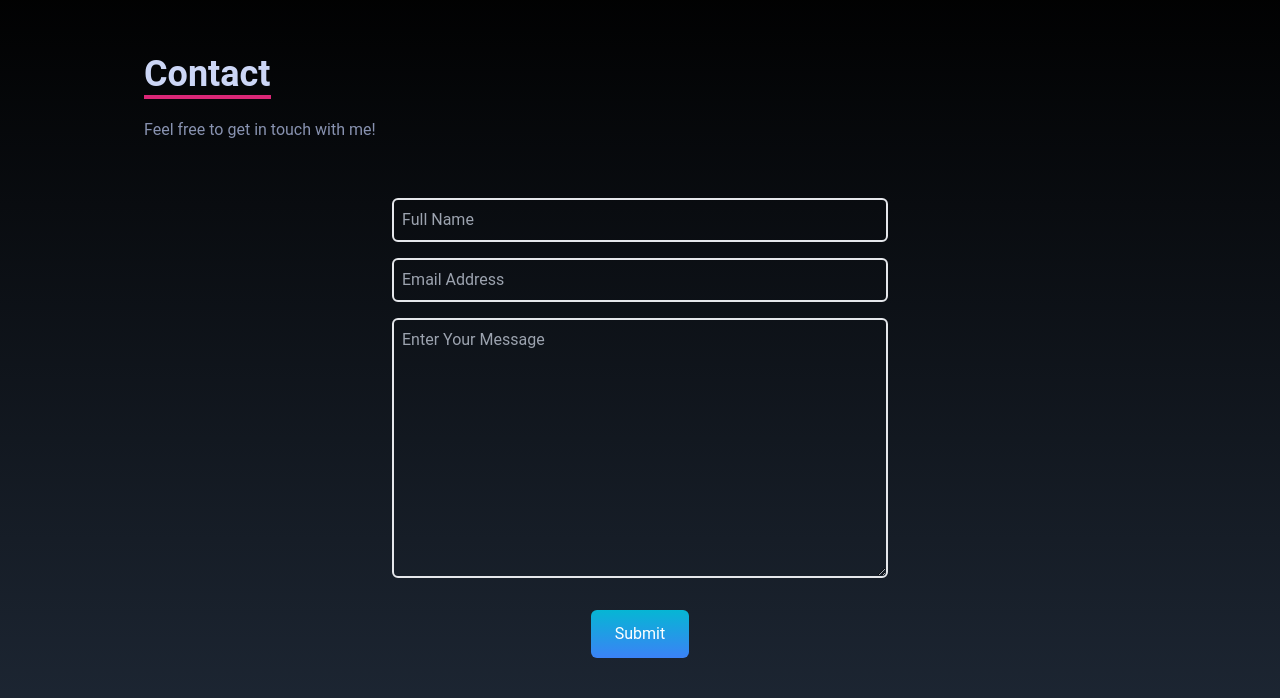
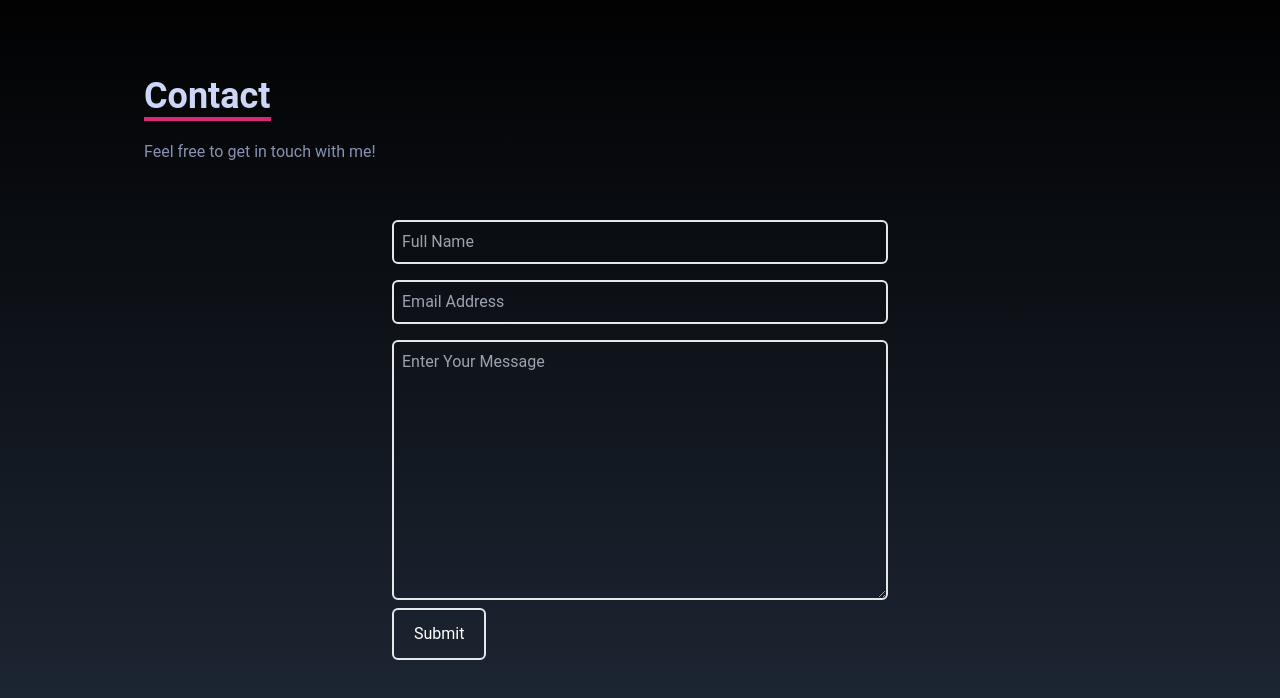
Before and after one commit to jaason-shi/jason-react-portfolio, a React (Create React App) app: page / in a window 1280 px wide. Shown: the part 3228-3926 px from the top of the page. Built offline with nearby package versions, Linux system fonts and the light colour scheme; the HTML template or start-up script is replaced by a standard one.

Commit message:
change submit button style

```diff
--- a/src/components/Contact.jsx
+++ b/src/components/Contact.jsx
@@ -37,7 +37,7 @@ const Contact = () => {
               rows="10"
               className="p-2 bg-transparent border-2 rounded-md text-white focus:outline-none"
             ></textarea>
-            <button className="text-white bg-gradient-to-b from-cyan-500 to to-blue-500 px-6 py-3 my-8 mx-auto flex items-center rounded-md hover:scale-110 duration-300">
+            <button className="group text-white border-2 w-fit px-5 py-3 my-2 flex cursor-pointer justify-center items-center rounded-md hover:bg-pink-600">
               Submit
             </button>
           </form>
```
